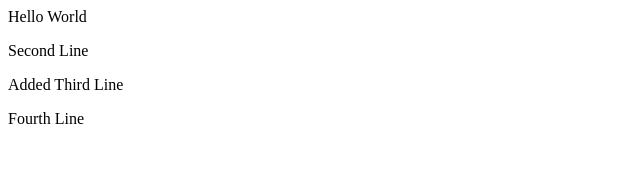
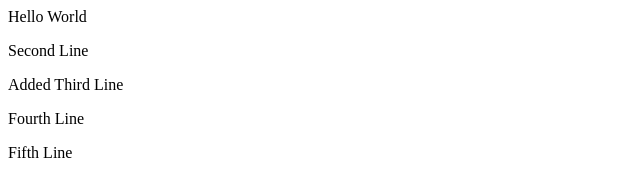
Before and after one commit to Kasigaribharath/my_repo, a plain HTML site: page index.html in a window 1280 px wide. Shown: the full height of the page, 0-640 px from the left. Drawn offline with Linux system fonts and the light colour scheme.

Commit message:
Fifth line added

```diff
--- a/index.html
+++ b/index.html
@@ -2,3 +2,4 @@
 <p>Second Line</p>
 <p>Added Third Line</p>
 <p>Fourth Line</p>
+<p>Fifth Line</p>
```
